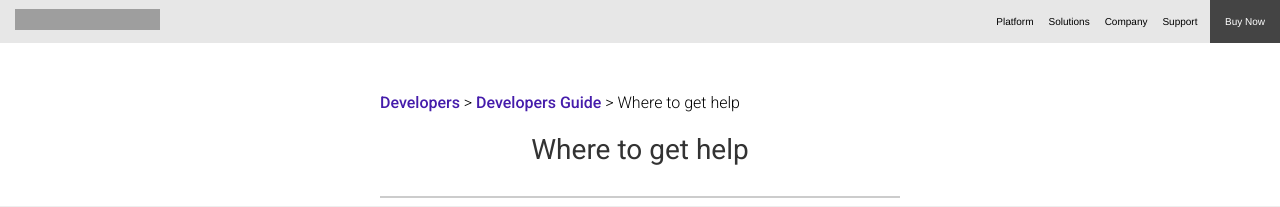
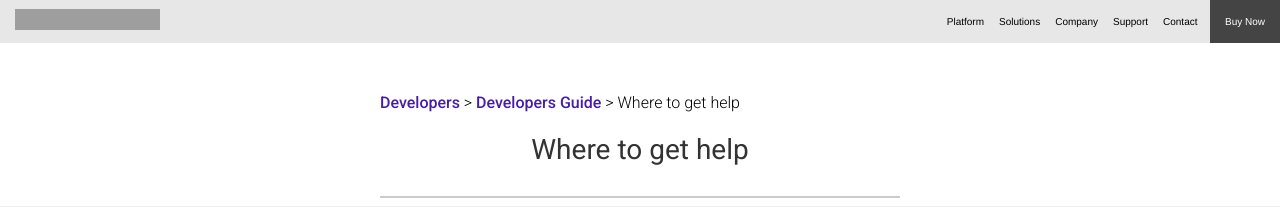
Before and after one commit to RealWearDavid/GitHubPagesTheme, a Jekyll site: the page built from docs/SUPPORT.md, in a window 1280 px wide. Shown: the top 207 px of the page. Built offline with Jekyll 4.4.1, drawn with Linux system fonts in a browser that asks for light colours; nearby versions of some CDN libraries; our own code applies the rules of GitHub Pages for plain Markdown files; library files that are not in the unit come from our copies; comment, search, counter and statistics services are not loaded; grey boxes are pictures that could not be loaded.

Commit message:
add contact to menu

```diff
--- a/_includes/header.html
+++ b/_includes/header.html
@@ -80,6 +80,9 @@
                         </li>
                     </ul>
                 </li>
+                <li>
+                    <a href='https://www.realwear.com/contact-us'>Contact</a>
+                </li>
             </ul>
         </nav>
     </div>
```
